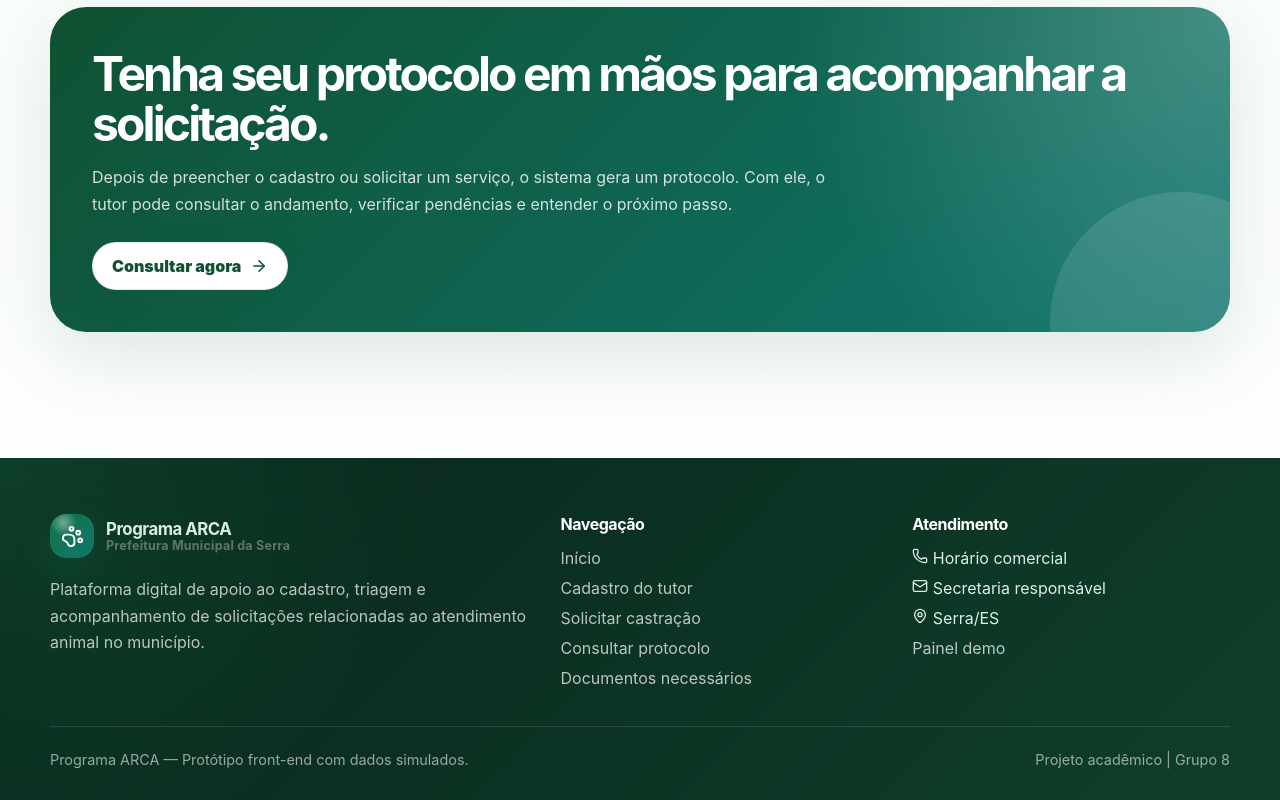
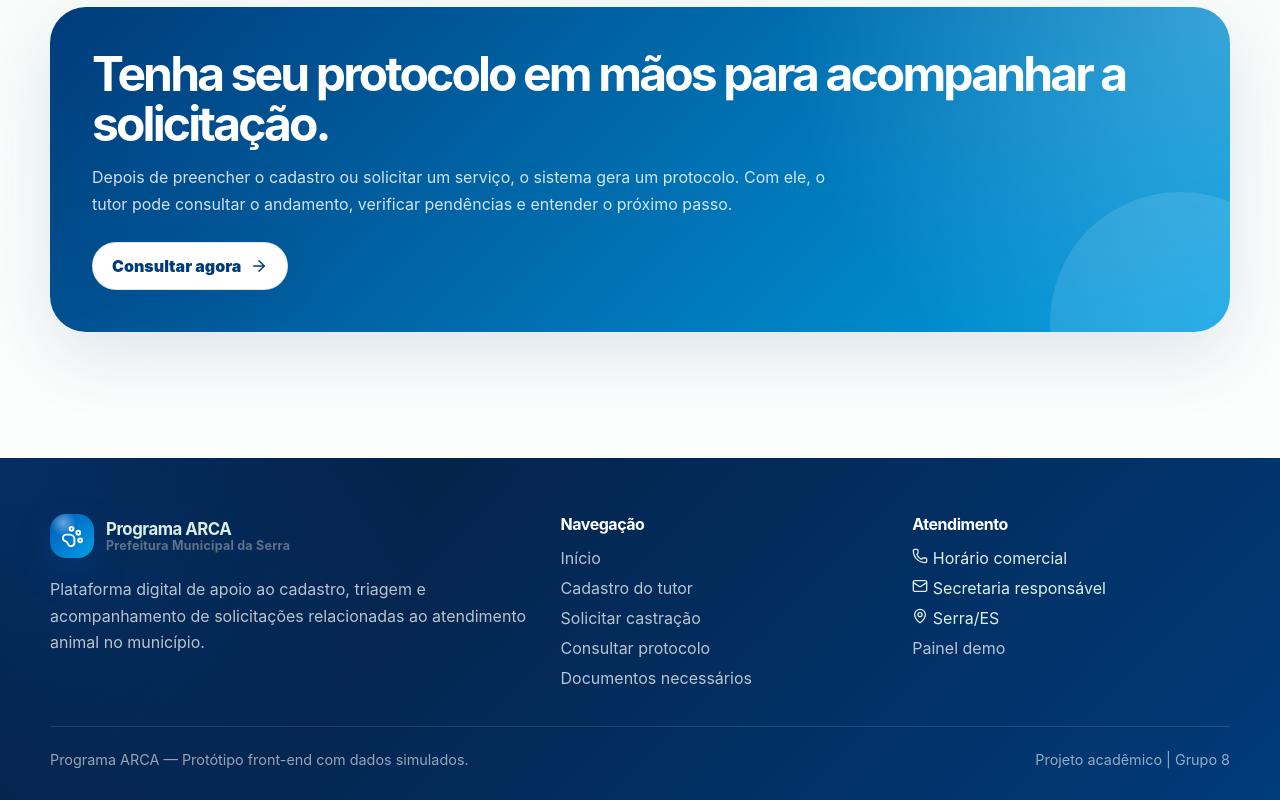
Before and after one commit to arthuralbefaro/projeto-arca-gp8, a Next.js app: page / in a window 1280 px wide. Shown: the part 3151-3951 px from the top of the page. Built offline with nearby package versions, Linux system fonts and the light colour scheme.

Commit message:
update no tema

```diff
--- a/src/app/globals.css
+++ b/src/app/globals.css
@@ -1,20 +1,25 @@
 :root {
-  --arca-bg: #f4fbf8;
-  --arca-bg-strong: #e6f6ef;
+  --arca-bg: #f4f8ff;
+  --arca-bg-strong: #e6f0ff;
   --arca-surface: #ffffff;
-  --arca-surface-soft: rgba(255, 255, 255, 0.78);
-  --arca-green: #157347;
-  --arca-green-dark: #0f5132;
-  --arca-green-soft: #dff4ea;
-  --arca-teal: #0f766e;
-  --arca-blue: #1d4ed8;
+  --arca-surface-soft: rgba(255, 255, 255, 0.8);
+
+  --arca-green: #0057b8;
+  --arca-green-dark: #003b7a;
+  --arca-green-soft: #e7f0ff;
+  --arca-teal: #009fe3;
+  --arca-blue: #0057b8;
+
   --arca-orange: #f59e0b;
   --arca-red: #dc2626;
-  --arca-text: #10231b;
-  --arca-muted: #60756c;
-  --arca-border: rgba(15, 81, 50, 0.12);
-  --arca-shadow: 0 24px 70px rgba(15, 81, 50, 0.12);
-  --arca-shadow-hover: 0 30px 90px rgba(15, 81, 50, 0.22);
+
+  --arca-text: #102033;
+  --arca-muted: #5f728a;
+  --arca-border: rgba(0, 59, 122, 0.13);
+
+  --arca-shadow: 0 24px 70px rgba(0, 59, 122, 0.12);
+  --arca-shadow-hover: 0 30px 90px rgba(0, 59, 122, 0.22);
+
   --arca-radius: 28px;
   --arca-radius-md: 20px;
   --arca-radius-sm: 14px;
@@ -31,8 +36,8 @@ html {
 body {
   margin: 0;
   background:
-          radial-gradient(circle at top left, rgba(21, 115, 71, 0.16), transparent 34%),
-          radial-gradient(circle at top right, rgba(15, 118, 110, 0.12), transparent 30%),
+          radial-gradient(circle at top left, rgba(0, 87, 184, 0.16), transparent 34%),
+          radial-gradient(circle at top right, rgba(0, 159, 227, 0.12), transparent 30%),
           linear-gradient(180deg, #f6fffb 0%, #eef8f3 45%, #ffffff 100%);
   color: var(--arca-text);
   font-family:
@@ -116,7 +121,7 @@ svg {
   z-index: 50;
   backdrop-filter: blur(22px);
   background: rgba(246, 255, 251, 0.78);
-  border-bottom: 1px solid rgba(15, 81, 50, 0.08);
+  border-bottom: 1px solid rgba(0, 59, 122, 0.08);
 }
 
 .arca-header-inner {
@@ -147,7 +152,7 @@ svg {
   background:
           radial-gradient(circle at 30% 20%, rgba(255, 255, 255, 0.4), transparent 28%),
           linear-gradient(135deg, var(--arca-green), var(--arca-teal));
-  box-shadow: 0 14px 35px rgba(21, 115, 71, 0.28);
+  box-shadow: 0 14px 35px rgba(0, 87, 184, 0.28);
 }
 
 .arca-brand-text {
@@ -206,7 +211,7 @@ svg {
   border-radius: 14px;
   background: #ffffff;
   color: var(--arca-green-dark);
-  box-shadow: 0 10px 30px rgba(15, 81, 50, 0.12);
+  box-shadow: 0 10px 30px rgba(0, 59, 122, 0.12);
 }
 
 .arca-mobile-menu {
@@ -227,8 +232,8 @@ svg {
   position: absolute;
   inset: 0;
   background:
-          linear-gradient(90deg, rgba(21, 115, 71, 0.05) 1px, transparent 1px),
-          linear-gradient(180deg, rgba(21, 115, 71, 0.05) 1px, transparent 1px);
+          linear-gradient(90deg, rgba(0, 87, 184, 0.05) 1px, transparent 1px),
+          linear-gradient(180deg, rgba(0, 87, 184, 0.05) 1px, transparent 1px);
   background-size: 44px 44px;
   mask-image: linear-gradient(to bottom, #000000, transparent 82%);
   pointer-events: none;
@@ -255,7 +260,7 @@ svg {
   font-weight: 900;
   letter-spacing: 0.04em;
   text-transform: uppercase;
-  border: 1px solid rgba(21, 115, 71, 0.12);
+  border: 1px solid rgba(0, 87, 184, 0.12);
 }
 
 .arca-hero h1 {
@@ -309,7 +314,7 @@ svg {
   overflow: hidden;
   background:
           linear-gradient(160deg, rgba(255, 255, 255, 0.92), rgba(223, 244, 234, 0.78)),
-          radial-gradient(circle at top right, rgba(15, 118, 110, 0.18), transparent 35%);
+          radial-gradient(circle at top right, rgba(0, 159, 227, 0.18), transparent 35%);
   border: 1px solid var(--arca-border);
   box-shadow: var(--arca-shadow);
   animation: arcaFloat 7s ease-in-out infinite;
@@ -323,7 +328,7 @@ svg {
   right: -90px;
   top: -80px;
   border-radius: 50%;
-  background: rgba(21, 115, 71, 0.12);
+  background: rgba(0, 87, 184, 0.12);
 }
 
 .arca-hero-card::after {
@@ -334,7 +339,7 @@ svg {
   left: -70px;
   bottom: -70px;
   border-radius: 50%;
-  background: rgba(15, 118, 110, 0.12);
+  background: rgba(0, 159, 227, 0.12);
 }
 
 .arca-pet-visual {
@@ -346,7 +351,7 @@ svg {
   border-radius: 30px;
   background:
           radial-gradient(circle at 48% 32%, #ffffff 0 14%, transparent 15%),
-          linear-gradient(145deg, rgba(21, 115, 71, 0.92), rgba(15, 118, 110, 0.86));
+          linear-gradient(145deg, rgba(0, 87, 184, 0.92), rgba(0, 159, 227, 0.86));
   color: #ffffff;
   box-shadow: inset 0 1px 0 rgba(255,255,255,0.2);
 }
@@ -366,7 +371,7 @@ svg {
   border-radius: 22px;
   background: rgba(255, 255, 255, 0.86);
   border: 1px solid rgba(255, 255, 255, 0.8);
-  box-shadow: 0 22px 60px rgba(15, 81, 50, 0.18);
+  box-shadow: 0 22px 60px rgba(0, 59, 122, 0.18);
   backdrop-filter: blur(16px);
   animation: arcaRiseIn 0.8s ease both;
 }
@@ -424,19 +429,19 @@ svg {
 .arca-btn-primary {
   color: #ffffff;
   background: linear-gradient(135deg, var(--arca-green), var(--arca-teal));
-  box-shadow: 0 16px 42px rgba(21, 115, 71, 0.28);
+  box-shadow: 0 16px 42px rgba(0, 87, 184, 0.28);
 }
 
 .arca-btn-primary:hover {
   transform: translateY(-3px);
-  box-shadow: 0 22px 58px rgba(21, 115, 71, 0.35);
+  box-shadow: 0 22px 58px rgba(0, 87, 184, 0.35);
 }
 
 .arca-btn-secondary {
   color: var(--arca-green-dark);
   background: #ffffff;
   border-color: var(--arca-border);
-  box-shadow: 0 12px 34px rgba(15, 81, 50, 0.1);
+  box-shadow: 0 12px 34px rgba(0, 59, 122, 0.1);
 }
 
 .arca-btn-secondary:hover {
@@ -455,7 +460,7 @@ svg {
   border-radius: var(--arca-radius);
   background: var(--arca-surface-soft);
   border: 1px solid var(--arca-border);
-  box-shadow: 0 16px 45px rgba(15, 81, 50, 0.08);
+  box-shadow: 0 16px 45px rgba(0, 59, 122, 0.08);
   backdrop-filter: blur(16px);
   transition:
           transform 0.28s ease,
@@ -470,7 +475,7 @@ svg {
   position: absolute;
   inset: 0;
   background:
-          radial-gradient(circle at top right, rgba(21, 115, 71, 0.14), transparent 32%),
+          radial-gradient(circle at top right, rgba(0, 87, 184, 0.14), transparent 32%),
           linear-gradient(135deg, rgba(255,255,255,0.4), transparent);
   opacity: 0;
   transition: 0.28s ease;
@@ -479,7 +484,7 @@ svg {
 
 .arca-card:hover {
   transform: translateY(-9px);
-  border-color: rgba(21, 115, 71, 0.28);
+  border-color: rgba(0, 87, 184, 0.28);
   box-shadow: var(--arca-shadow-hover);
   background: #ffffff;
 }
@@ -502,7 +507,7 @@ svg {
   border-radius: 18px;
   color: #ffffff;
   background: linear-gradient(135deg, var(--arca-green), var(--arca-teal));
-  box-shadow: 0 14px 36px rgba(21, 115, 71, 0.22);
+  box-shadow: 0 14px 36px rgba(0, 87, 184, 0.22);
   transition: 0.28s ease;
 }
 
@@ -597,7 +602,7 @@ svg {
   border-radius: 34px;
   background: rgba(255, 255, 255, 0.68);
   border: 1px solid var(--arca-border);
-  box-shadow: 0 20px 55px rgba(15, 81, 50, 0.08);
+  box-shadow: 0 20px 55px rgba(0, 59, 122, 0.08);
   backdrop-filter: blur(18px);
 }
 
@@ -608,7 +613,7 @@ svg {
   padding: 22px;
   border-radius: 24px;
   background: linear-gradient(180deg, #ffffff, #f5fbf8);
-  border: 1px solid rgba(15, 81, 50, 0.08);
+  border: 1px solid rgba(0, 59, 122, 0.08);
 }
 
 .arca-stat-number {
@@ -642,7 +647,7 @@ svg {
   top: 10px;
   bottom: 10px;
   width: 2px;
-  background: linear-gradient(to bottom, var(--arca-green), rgba(21, 115, 71, 0.08));
+  background: linear-gradient(to bottom, var(--arca-green), rgba(0, 87, 184, 0.08));
 }
 
 .arca-timeline-item {
@@ -664,7 +669,7 @@ svg {
   color: #ffffff;
   background: linear-gradient(135deg, var(--arca-green), var(--arca-teal));
   font-weight: 950;
-  box-shadow: 0 16px 40px rgba(21, 115, 71, 0.22);
+  box-shadow: 0 16px 40px rgba(0, 87, 184, 0.22);
 }
 
 .arca-timeline-content {
@@ -672,13 +677,13 @@ svg {
   border-radius: 24px;
   background: #ffffff;
   border: 1px solid var(--arca-border);
-  box-shadow: 0 16px 42px rgba(15, 81, 50, 0.07);
+  box-shadow: 0 16px 42px rgba(0, 59, 122, 0.07);
   transition: 0.25s ease;
 }
 
 .arca-timeline-item:hover .arca-timeline-content {
   transform: translateX(6px);
-  box-shadow: 0 22px 58px rgba(15, 81, 50, 0.12);
+  box-shadow: 0 22px 58px rgba(0, 59, 122, 0.12);
 }
 
 .arca-timeline-content h3 {
@@ -749,8 +754,8 @@ svg {
   padding: 56px 0 32px;
   color: #dbeee6;
   background:
-          radial-gradient(circle at top left, rgba(21, 115, 71, 0.32), transparent 32%),
-          linear-gradient(135deg, #09251a, #0f3f2b);
+          radial-gradient(circle at top left, rgba(0, 87, 184, 0.32), transparent 32%),
+          linear-gradient(135deg, #061b3a, #003b7a);
 }
 
 .arca-footer-grid {
@@ -809,7 +814,7 @@ svg {
   border-radius: var(--arca-radius);
   background: #ffffff;
   border: 1px solid var(--arca-border);
-  box-shadow: 0 18px 50px rgba(15, 81, 50, 0.09);
+  box-shadow: 0 18px 50px rgba(0, 59, 122, 0.09);
 }
 
 .arca-input,
@@ -819,7 +824,7 @@ input,
 select,
 textarea {
   border-radius: 15px;
-  border: 1px solid rgba(15, 81, 50, 0.16);
+  border: 1px solid rgba(0, 59, 122, 0.16);
   background: #ffffff;
   color: var(--arca-text);
   outline: none;
@@ -839,7 +844,7 @@ textarea:focus,
 .arca-select:focus,
 .arca-textarea:focus {
   border-color: var(--arca-green);
-  box-shadow: 0 0 0 4px rgba(21, 115, 71, 0.12);
+  box-shadow: 0 0 0 4px rgba(0, 87, 184, 0.12);
 }
 
 /* =========================
@@ -933,7 +938,7 @@ textarea:focus,
     border-radius: 24px;
     background: #ffffff;
     border: 1px solid var(--arca-border);
-    box-shadow: 0 20px 60px rgba(15, 81, 50, 0.14);
+    box-shadow: 0 20px 60px rgba(0, 59, 122, 0.14);
     animation: arcaFadeUp 0.25s ease both;
   }
 
```
